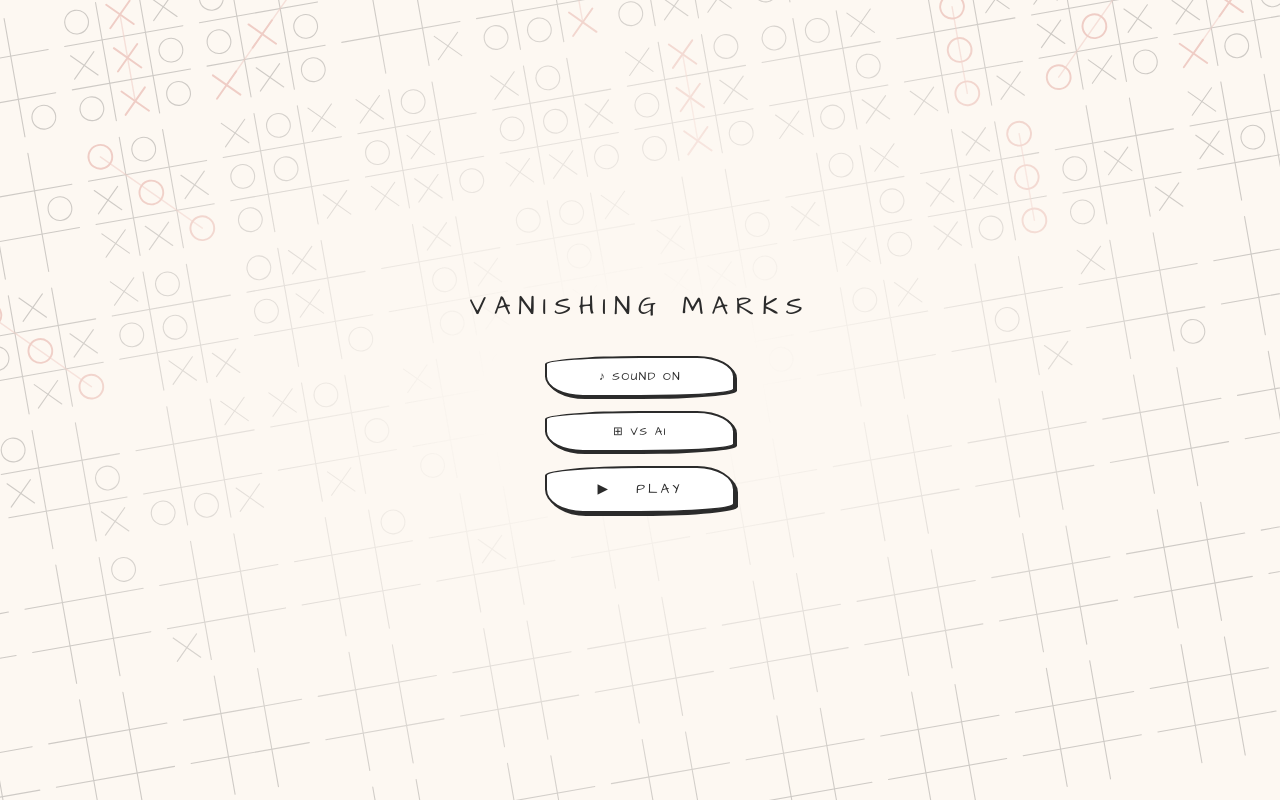
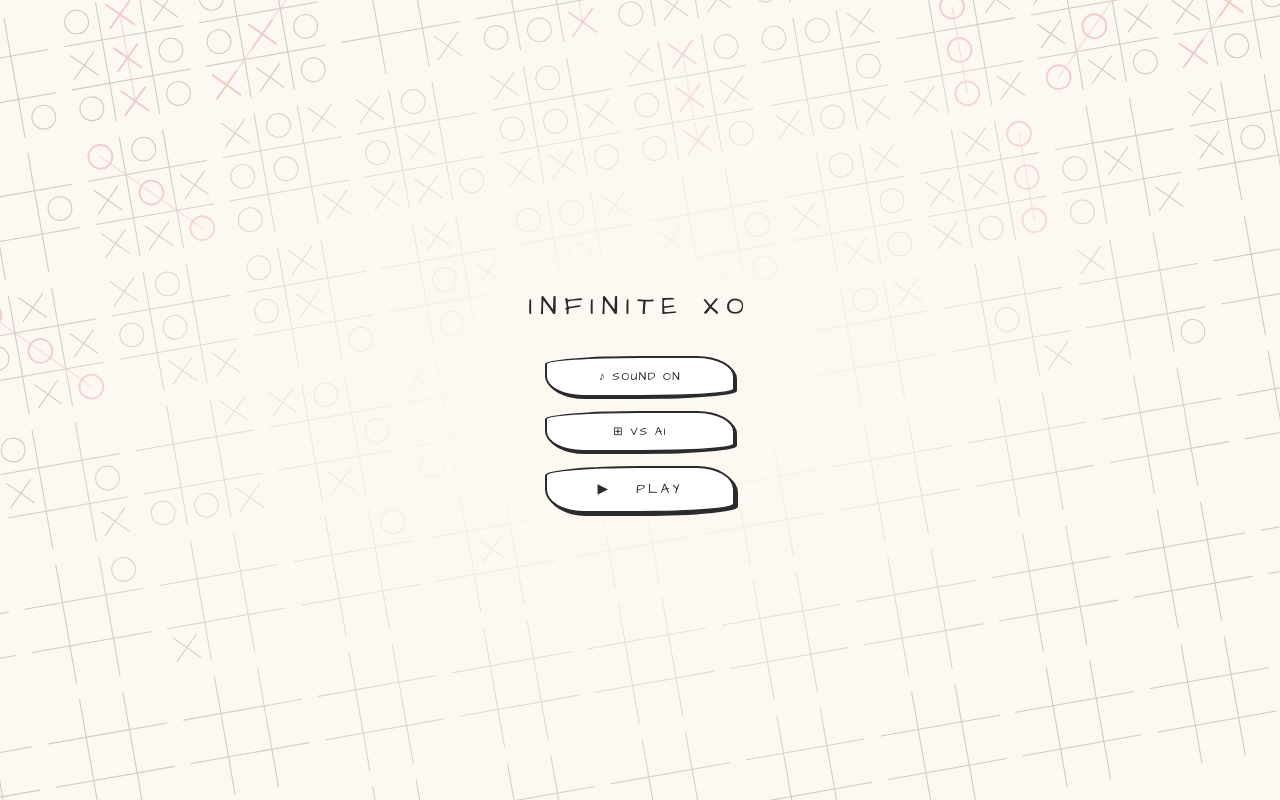
Before and after one commit to gladinasherby/infinite-xo, a React (Vite) app: page / in a window 1280 px wide. Built offline with nearby package versions, Linux system fonts and the light colour scheme.

Commit message:
Changed the title

```diff
--- a/src/pages/HomePage.jsx
+++ b/src/pages/HomePage.jsx
@@ -248,7 +248,7 @@ export default function HomePage({ onPlay }) {
           <br />
           TOE
         </h1> */}
-        <p className="home-tagline">vanishing marks</p>
+        <p className="home-tagline">Infinite XO</p>
 
         <div className="home-buttons">
           <button
```
